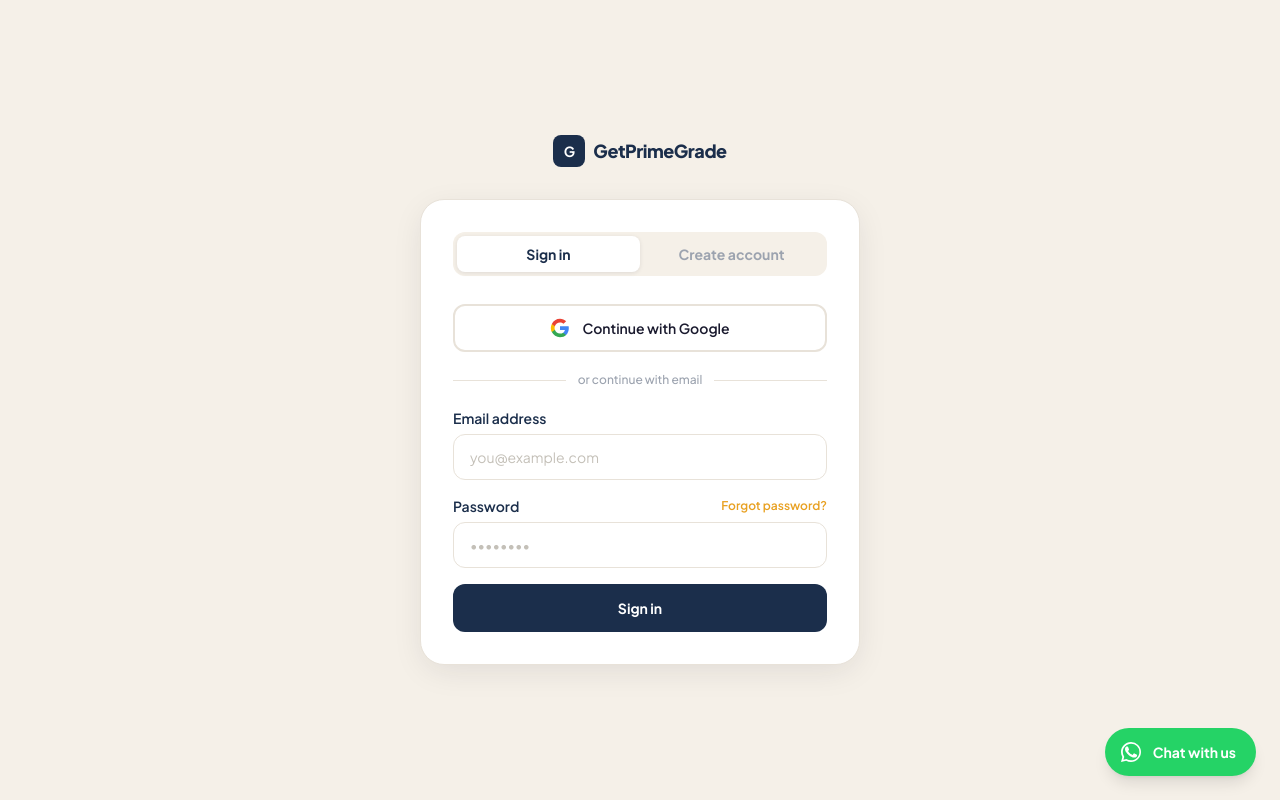
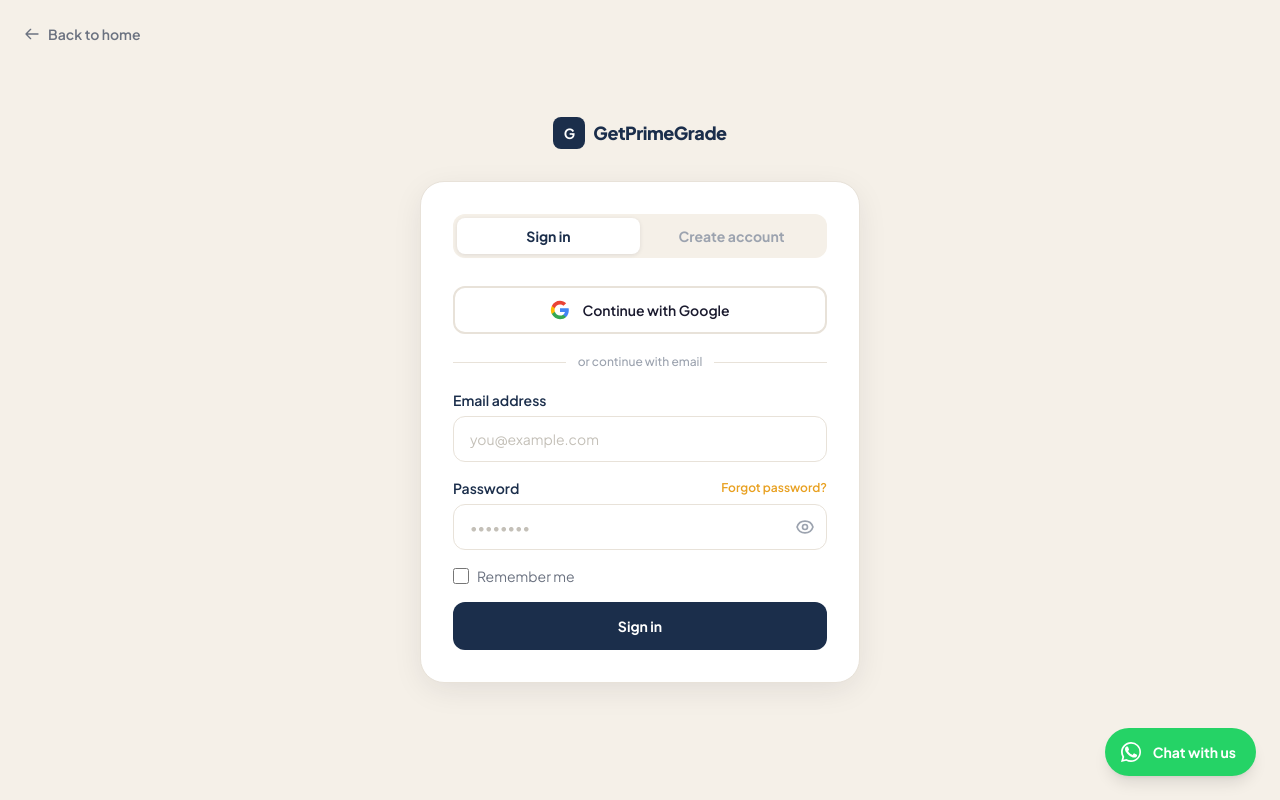
Before and after one commit to chik0di/gpg, a Next.js app: page /login in a window 1280 px wide. Built offline with nearby package versions, Linux system fonts and the light colour scheme; no server answers.

Commit message:
Auth improvements: - password strength, - remember me, - back button, - reset error handling

```diff
--- a/app/(auth)/forgot-password/page.tsx
+++ b/app/(auth)/forgot-password/page.tsx
@@ -16,6 +16,20 @@
     setError(null)
 
     const supabase = createClient()
+
+    // Check if email exists in the system
+    const { data: userData, error: userError } = await supabase
+      .from('profiles')
+      .select('email')
+      .eq('email', email.toLowerCase())
+      .single()
+
+    if (userError || !userData) {
+      setError('No account found with this email address. Please check your email or create a new account.')
+      setLoading(false)
+      return
+    }
+
     const { error } = await supabase.auth.resetPasswordForEmail(email, {
       redirectTo: `${window.location.origin}/api/auth/callback?next=/dashboard/settings`,
     })
--- a/app/(auth)/layout.tsx
+++ b/app/(auth)/layout.tsx
@@ -6,6 +6,17 @@
       className="min-h-screen flex flex-col items-center justify-center px-4 py-12"
       style={{ background: '#F5F0E8' }}
     >
+      {/* Back to home link */}
+      <Link
+        href="/"
+        className="absolute top-6 left-6 flex items-center gap-2 text-sm font-semibold text-[#6B7280] hover:text-[#1B2E4B] transition-colors group"
+      >
+        <svg className="w-4 h-4 transition-transform group-hover:-translate-x-0.5" fill="none" stroke="currentColor" viewBox="0 0 24 24">
+          <path strokeLinecap="round" strokeLinejoin="round" strokeWidth={2} d="M10 19l-7-7m0 0l7-7m-7 7h18" />
+        </svg>
+        Back to home
+      </Link>
+
       {/* Logo link */}
       <Link href="/" className="flex items-center gap-2 mb-8">
         <span
--- a/components/auth/auth-form.tsx
+++ b/components/auth/auth-form.tsx
@@ -4,6 +4,7 @@
 import { useRouter } from 'next/navigation'
 import Link from 'next/link'
 import { createClient } from '@/lib/supabase/client'
+import { getPasswordStrength, isPasswordValid } from '@/lib/utils/password'
 
 type Mode = 'signin' | 'signup'
 
@@ -38,6 +39,8 @@
   const [lastName, setLastName] = useState('')
   const [email, setEmail] = useState('')
   const [password, setPassword] = useState('')
+  const [showPassword, setShowPassword] = useState(false)
+  const [rememberMe, setRememberMe] = useState(false)
 
   const router = useRouter()
   const supabase = createClient()
@@ -71,12 +74,24 @@
     setLoading(true)
     setError(null)
 
-    const { error } = await supabase.auth.signInWithPassword({ email, password })
+    const { error, data } = await supabase.auth.signInWithPassword({ email, password })
 
     if (error) {
       setError('Incorrect email or password. Please try again.')
       setLoading(false)
       return
+    }
+
+    // If "Remember Me" is unchecked, set session to expire when browser closes
+    if (!rememberMe && data.session) {
+      // Store in sessionStorage instead of localStorage for non-persistent session
+      if (typeof window !== 'undefined') {
+        localStorage.removeItem('sb-' + process.env.NEXT_PUBLIC_SUPABASE_URL!.split('//')[1].split('.')[0] + '-auth-token')
+        sessionStorage.setItem(
+          'sb-' + process.env.NEXT_PUBLIC_SUPABASE_URL!.split('//')[1].split('.')[0] + '-auth-token',
+          JSON.stringify(data.session)
+        )
+      }
     }
 
     router.push(next)
@@ -88,6 +103,13 @@
     e.preventDefault()
     setLoading(true)
     setError(null)
+
+    // Validate password requirements
+    if (!isPasswordValid(password)) {
+      setError('Password must contain at least one uppercase letter, one lowercase letter, one number, and one special character.')
+      setLoading(false)
+      return
+    }
 
     const { data, error } = await supabase.auth.signUp({
       email,
@@ -236,8 +258,9 @@
                 Forgot password?
               </Link>
             </div>
+            <div className="relative">
               <input
-              type="password"
+                type={showPassword ? 'text' : 'password'}
                 autoComplete="current-password"
                 required
                 value={password}
@@ -245,6 +268,36 @@
                 placeholder="••••••••"
                 className={inputClass}
               />
+              <button
+                type="button"
+                onClick={() => setShowPassword(!showPassword)}
+                className="absolute right-3 top-1/2 -translate-y-1/2 text-[#9CA3AF] hover:text-[#1B2E4B] transition-colors"
+              >
+                {showPassword ? (
+                  <svg className="w-5 h-5" fill="none" stroke="currentColor" viewBox="0 0 24 24">
+                    <path strokeLinecap="round" strokeLinejoin="round" strokeWidth={2} d="M13.875 18.825A10.05 10.05 0 0112 19c-4.478 0-8.268-2.943-9.543-7a9.97 9.97 0 011.563-3.029m5.858.908a3 3 0 114.243 4.243M9.878 9.878l4.242 4.242M9.88 9.88l-3.29-3.29m7.532 7.532l3.29 3.29M3 3l3.59 3.59m0 0A9.953 9.953 0 0112 5c4.478 0 8.268 2.943 9.543 7a10.025 10.025 0 01-4.132 5.411m0 0L21 21" />
+                  </svg>
+                ) : (
+                  <svg className="w-5 h-5" fill="none" stroke="currentColor" viewBox="0 0 24 24">
+                    <path strokeLinecap="round" strokeLinejoin="round" strokeWidth={2} d="M15 12a3 3 0 11-6 0 3 3 0 016 0z" />
+                    <path strokeLinecap="round" strokeLinejoin="round" strokeWidth={2} d="M2.458 12C3.732 7.943 7.523 5 12 5c4.478 0 8.268 2.943 9.542 7-1.274 4.057-5.064 7-9.542 7-4.477 0-8.268-2.943-9.542-7z" />
+                  </svg>
+                )}
+              </button>
+            </div>
+          </div>
+
+          <div className="flex items-center">
+            <input
+              id="remember-me"
+              type="checkbox"
+              checked={rememberMe}
+              onChange={(e) => setRememberMe(e.target.checked)}
+              className="w-4 h-4 rounded border-[#E8E2D9] text-[#1B2E4B] focus:ring-2 focus:ring-[#E8A020]/40 focus:ring-offset-0 cursor-pointer"
+            />
+            <label htmlFor="remember-me" className="ml-2 text-sm text-[#6B7280] cursor-pointer select-none">
+              Remember me
+            </label>
           </div>
 
           <button
@@ -316,8 +369,9 @@
             <label className="block text-sm font-semibold text-[#1B2E4B] mb-1.5">
               Password
             </label>
+            <div className="relative">
               <input
-              type="password"
+                type={showPassword ? 'text' : 'password'}
                 autoComplete="new-password"
                 required
                 minLength={8}
@@ -326,6 +380,40 @@
                 placeholder="At least 8 characters"
                 className={inputClass}
               />
+              <button
+                type="button"
+                onClick={() => setShowPassword(!showPassword)}
+                className="absolute right-3 top-1/2 -translate-y-1/2 text-[#9CA3AF] hover:text-[#1B2E4B] transition-colors"
+              >
+                {showPassword ? (
+                  <svg className="w-5 h-5" fill="none" stroke="currentColor" viewBox="0 0 24 24">
+                    <path strokeLinecap="round" strokeLinejoin="round" strokeWidth={2} d="M13.875 18.825A10.05 10.05 0 0112 19c-4.478 0-8.268-2.943-9.543-7a9.97 9.97 0 011.563-3.029m5.858.908a3 3 0 114.243 4.243M9.878 9.878l4.242 4.242M9.88 9.88l-3.29-3.29m7.532 7.532l3.29 3.29M3 3l3.59 3.59m0 0A9.953 9.953 0 0112 5c4.478 0 8.268 2.943 9.543 7a10.025 10.025 0 01-4.132 5.411m0 0L21 21" />
+                  </svg>
+                ) : (
+                  <svg className="w-5 h-5" fill="none" stroke="currentColor" viewBox="0 0 24 24">
+                    <path strokeLinecap="round" strokeLinejoin="round" strokeWidth={2} d="M15 12a3 3 0 11-6 0 3 3 0 016 0z" />
+                    <path strokeLinecap="round" strokeLinejoin="round" strokeWidth={2} d="M2.458 12C3.732 7.943 7.523 5 12 5c4.478 0 8.268 2.943 9.542 7-1.274 4.057-5.064 7-9.542 7-4.477 0-8.268-2.943-9.542-7z" />
+                  </svg>
+                )}
+              </button>
+            </div>
+            {password && (() => {
+              const strength = getPasswordStrength(password)
+              return strength ? (
+                <div className="flex items-center gap-2 mt-2">
+                  <span className="text-xs font-medium text-[#6B7280]">Password strength:</span>
+                  <span
+                    className="text-xs font-bold px-2 py-0.5 rounded"
+                    style={{ color: strength.color, background: strength.bgColor }}
+                  >
+                    {strength.label}
+                  </span>
+                </div>
+              ) : null
+            })()}
+            <p className="text-xs text-[#9CA3AF] mt-2">
+              Must contain uppercase, lowercase, number, and special character
+            </p>
           </div>
 
           <button
--- a/lib/validations/auth.ts
+++ b/lib/validations/auth.ts
@@ -1,15 +1,23 @@
 import { z } from 'zod'
+
+const passwordValidation = z
+  .string()
+  .min(8, 'Password must be at least 8 characters')
+  .regex(/[A-Z]/, 'Password must contain at least one uppercase letter')
+  .regex(/[a-z]/, 'Password must contain at least one lowercase letter')
+  .regex(/[0-9]/, 'Password must contain at least one number')
+  .regex(/[!@#$%^&*()_+\-=\[\]{};':"\\|,.<>\/?]/, 'Password must contain at least one special character')
 
 export const loginSchema = z.object({
   email: z.string().email('Invalid email address'),
-  password: z.string().min(8, 'Password must be at least 8 characters'),
+  password: z.string().min(1, 'Password is required'),
 })
 
 export const registerSchema = z.object({
   first_name: z.string().min(1, 'First name is required'),
   last_name: z.string().min(1, 'Last name is required'),
   email: z.string().email('Invalid email address'),
-  password: z.string().min(8, 'Password must be at least 8 characters'),
+  password: passwordValidation,
 })
 
 export type LoginFormData = z.infer<typeof loginSchema>
```
Lines whose indentation alone changed are shown as unchanged.
